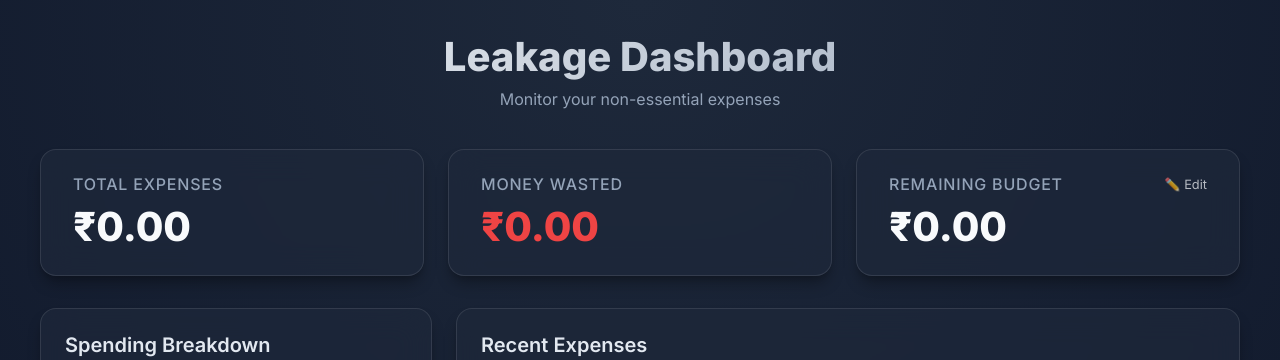
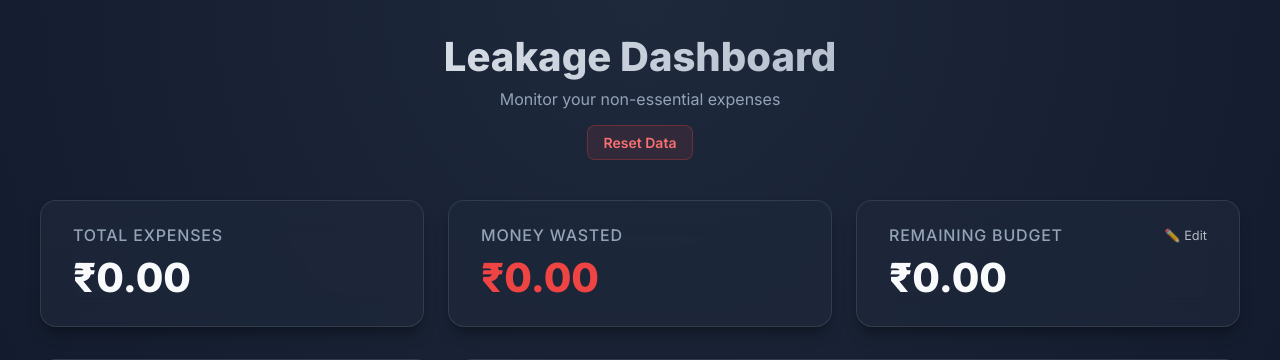
Before and after one commit to manyasethi777-sketch/expense-leakage-tracker, a Flask app: page / in a window 1280 px wide. Shown: the top 360 px of the page. Run offline with Flask 3, Linux system fonts and the light colour scheme; data that the repository does not hold is empty; some libraries are stand-ins or nearby versions.

Commit message:
added reset option

```diff
--- a/app.py
+++ b/app.py
@@ -177,6 +177,24 @@ def update_budget():
     except Exception as e:
         return jsonify({"error": str(e)}), 500
 
+@app.route('/api/expenses', methods=['DELETE'])
+def reset_expenses():
+    try:
+        conn = get_db_connection()
+        cur = conn.cursor()
+
+        # Delete all expenses for the hardcoded user_id = 1
+        cur.execute("DELETE FROM expenses WHERE user_id = 1;")
+
+        conn.commit()
+        cur.close()
+        conn.close()
+
+        return jsonify({"message": "All expenses reset successfully"}), 200
+
+    except Exception as e:
+        return jsonify({"error": str(e)}), 500
+
 @app.route('/api/webhook/bank_transaction', methods=['POST'])
 def bank_transaction_webhook():
     try:
--- a/static/script.js
+++ b/static/script.js
@@ -252,4 +252,41 @@ document.addEventListener('DOMContentLoaded', () => {
             console.error('Error updating budget:', error);
         }
     });
+
+    // Reset Data Logic
+    const resetDataBtn = document.getElementById('reset-data-btn');
+    const resetModal = document.getElementById('reset-modal');
+    const cancelResetBtn = document.getElementById('cancel-reset-btn');
+    const confirmResetBtn = document.getElementById('confirm-reset-btn');
+
+    if (resetDataBtn) {
+        resetDataBtn.addEventListener('click', () => {
+            resetModal.classList.remove('hidden');
+        });
+    }
+
+    if (cancelResetBtn) {
+        cancelResetBtn.addEventListener('click', () => {
+            resetModal.classList.add('hidden');
+        });
+    }
+
+    if (confirmResetBtn) {
+        confirmResetBtn.addEventListener('click', async () => {
+            try {
+                const res = await fetch('/api/expenses', {
+                    method: 'DELETE'
+                });
+
+                if (res.ok) {
+                    resetModal.classList.add('hidden');
+                    fetchDashboardData();
+                } else {
+                    console.error('Failed to reset data');
+                }
+            } catch (error) {
+                console.error('Error resetting data:', error);
+            }
+        });
+    }
 });
--- a/static/style.css
+++ b/static/style.css
@@ -93,6 +93,24 @@ header p {
 
 .clickable-card:active {
     transform: scale(0.98);
+}
+
+.btn-danger-outline {
+    background: rgba(239, 68, 68, 0.1);
+    color: #f87171;
+    border: 1px solid rgba(239, 68, 68, 0.3);
+    padding: 0.5rem 1rem;
+    border-radius: 0.5rem;
+    font-size: 0.875rem;
+    font-weight: 600;
+    cursor: pointer;
+    transition: all 0.2s;
+    font-family: 'Inter', sans-serif;
+    margin-top: 1rem;
+}
+
+.btn-danger-outline:hover {
+    background: rgba(239, 68, 68, 0.2);
 }
 
 .amount {
--- a/templates/index.html
+++ b/templates/index.html
@@ -13,6 +13,7 @@
         <header>
             <h1>Leakage Dashboard</h1>
             <p>Monitor your non-essential expenses</p>
+            <button id="reset-data-btn" class="btn-danger-outline" title="Delete all expenses">Reset Data</button>
         </header>
 
         <!-- Top Row: Summary Cards -->
@@ -122,6 +123,20 @@
         </div>
     </div>
 
+    <!-- Reset Confirmation Modal -->
+    <div id="reset-modal" class="modal-overlay hidden">
+        <div class="modal-content glass-effect">
+            <div class="modal-header">
+                <h2 style="color: #ef4444;">⚠️ Reset All Data?</h2>
+                <p>Are you sure you want to delete all expenses? This cannot be undone.</p>
+            </div>
+            <div style="display: flex; gap: 1rem; margin-top: 2rem;">
+                <button type="button" class="btn-primary" id="cancel-reset-btn" style="background: transparent; border: 1px solid var(--text-secondary); color: var(--text-secondary);">Cancel</button>
+                <button type="button" class="btn-primary" id="confirm-reset-btn" style="background: #ef4444;">Yes, Delete Everything</button>
+            </div>
+        </div>
+    </div>
+
     <script src="{{ url_for('static', filename='script.js') }}"></script>
 </body>
 </html>
```
